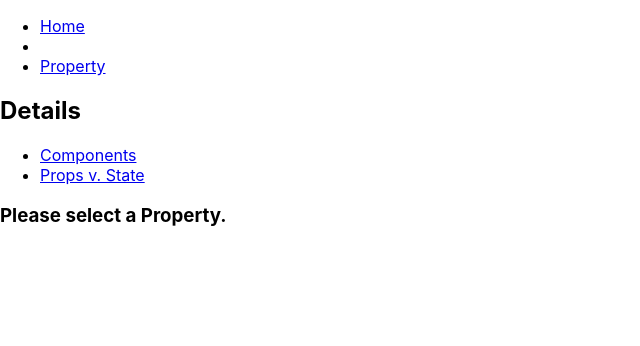
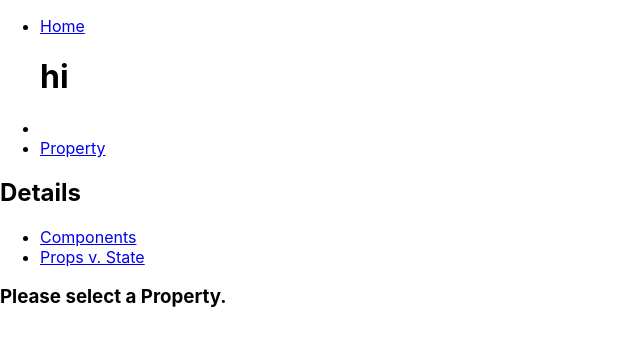
Before and after one commit to Jakephillips55/property-app, a React (Create React App) app: page /properties in a window 1280 px wide. Shown: the top 346 px of the page, without its empty margins (0-640 px from the left). Built offline with nearby package versions, Linux system fonts and the light colour scheme.

Commit message:
trialing routing and import paths are correct

```diff
--- a/src/App.js
+++ b/src/App.js
@@ -1,6 +1,7 @@
 import React from "react";
-import logo from "./logo.svg";
 import "./App.css";
+import data from "./json/data.json";
+import PropertyList from "./components/Properties";
 
 import {
   BrowserRouter as Router,
@@ -18,6 +19,7 @@ export default function App() {
         <ul>
           <li>
             <Link to="/">Home</Link>
+            <PropertyList />
           </li>
           <li>{/* <Link to="/about">About</Link> */}</li>
           <li>
--- a/src/components/Properties.jsx
+++ b/src/components/Properties.jsx
@@ -0,0 +1,10 @@
+import React, { Component } from "react";
+
+class PropertyList extends Component {
+  state = {};
+  render() {
+    return <h1> hi </h1>;
+  }
+}
+
+export default PropertyList;
```
Also changed, not shown: src/json/data.json (renamed from public/data.json).
